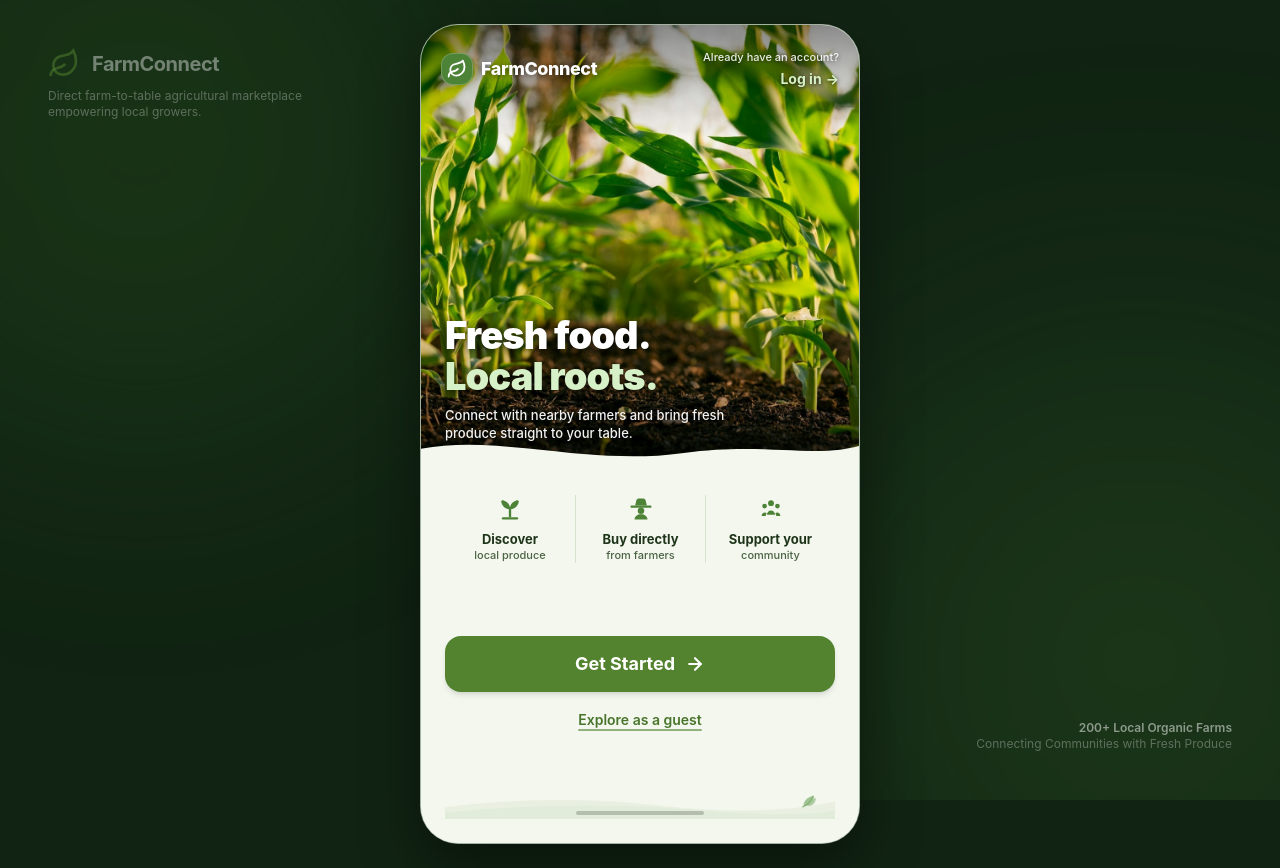
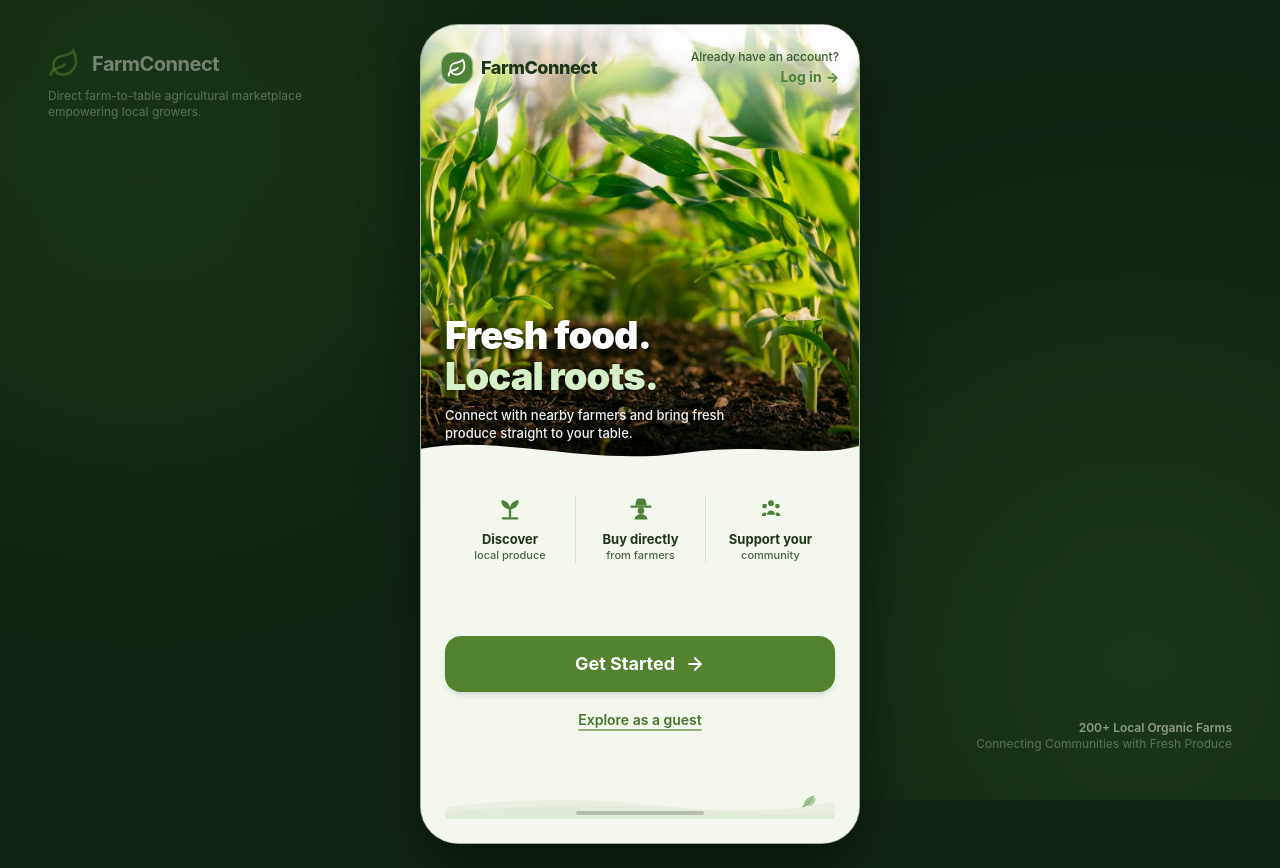
Before and after one commit to s7arlen/FarmConnect, a Next.js app: page /get-started in a window 1280 px wide. Built offline with nearby package versions, Linux system fonts and the light colour scheme.

Commit message:
style(welcome): clean header styling with natural morning sky light and crisp green typography matching reference

```diff
--- a/app/get-started/page.tsx
+++ b/app/get-started/page.tsx
@@ -74,11 +74,10 @@ export default function WelcomePage() {
             className="object-cover object-bottom"
           />
 
-          {/* Photographic lighting overlays for readability */}
-          {/* Top subtle vignette for header bar */}
-          <div className="absolute inset-x-0 top-0 h-28 bg-gradient-to-b from-black/45 via-black/20 to-transparent pointer-events-none" />
-
-          {/* Bottom vignette for bold headlines */}
+          {/* Photographic lighting overlays for readability:
+              Top: Soft luminous morning sky gradient so dark green brand & login text are crisp and clean
+              Bottom: Warm vignette so the white/mint headlines stand out against the field */}
+          <div className="absolute inset-x-0 top-0 h-32 bg-gradient-to-b from-white/90 via-white/45 to-transparent pointer-events-none" />
           <div className="absolute inset-x-0 bottom-0 h-44 bg-gradient-to-t from-black/60 via-black/25 to-transparent pointer-events-none" />
 
           {/* =====================================================================
@@ -92,7 +91,7 @@ export default function WelcomePage() {
               className="flex items-center gap-2 group focus:outline-hidden focus:ring-2 focus:ring-[#53832F] rounded-lg"
               aria-label="FarmConnect Home"
             >
-              <div className="w-8 h-8 rounded-xl bg-[#4D8337] flex items-center justify-center shadow-md border border-white/20 group-hover:scale-105 transition-transform">
+              <div className="w-8 h-8 rounded-xl bg-[#4D8337] flex items-center justify-center shadow-xs border border-white/40 group-hover:scale-105 transition-transform">
                 <svg
                   viewBox="0 0 24 24"
                   className="w-5 h-5 text-white"
@@ -106,19 +105,19 @@ export default function WelcomePage() {
                   <path d="M2 21c0-3 1.85-5.36 5.08-6C9.5 14.52 12 13 13 12" />
                 </svg>
               </div>
-              <span className="text-white font-extrabold text-lg tracking-tight drop-shadow-[0_1px_3px_rgba(0,0,0,0.6)]">
+              <span className="text-[#1C3617] font-extrabold text-lg tracking-tight">
                 FarmConnect
               </span>
             </Link>
 
             {/* Right: "Already have an account? Log in →" */}
-            <div className="text-right">
-              <span className="block text-[11px] text-white/90 drop-shadow-[0_1px_2px_rgba(0,0,0,0.6)] font-medium">
+            <div className="text-right flex flex-col items-end">
+              <span className="block text-[11px] sm:text-xs text-[#3D5A36] font-medium leading-tight">
                 Already have an account?
               </span>
               <Link
                 href="/login"
-                className="inline-flex items-center gap-1 text-xs sm:text-sm font-bold text-[#D6F0C7] hover:text-white drop-shadow-[0_1px_2px_rgba(0,0,0,0.8)] transition-colors group"
+                className="inline-flex items-center gap-1 text-xs sm:text-sm font-bold text-[#4D8337] hover:text-[#28552B] transition-colors group mt-0.5"
               >
                 <span>Log in</span>
                 <span className="group-hover:translate-x-0.5 transition-transform">→</span>
```
